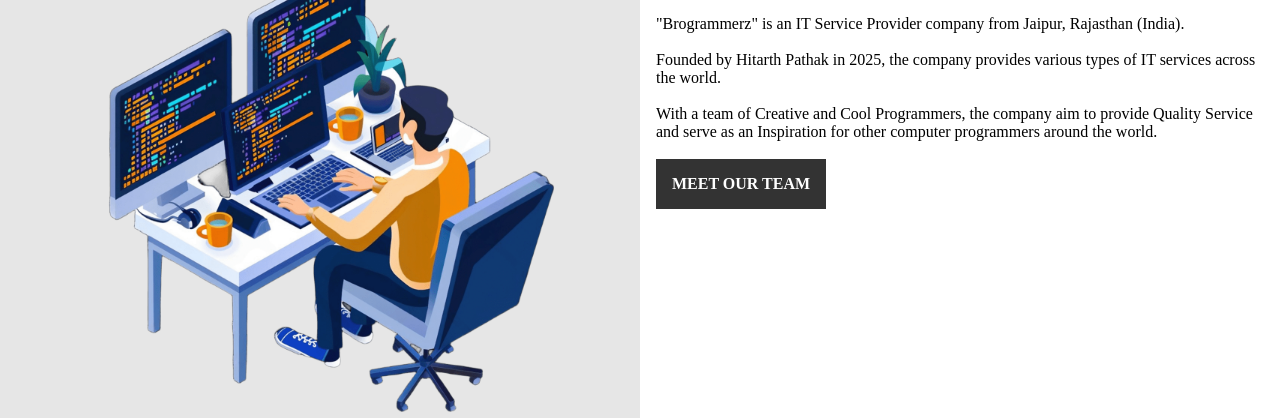
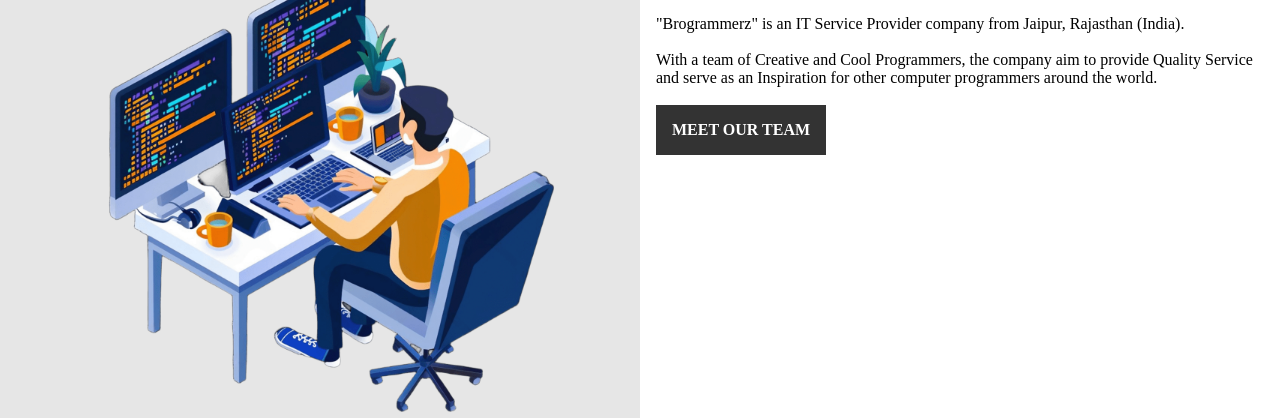
Before and after one commit to hitarthpathak/The-Brogrammerz, a plain HTML site: page index.html in a window 1280 px wide. Shown: the part 171-589 px from the top of the page. Drawn offline with Linux system fonts and the light colour scheme.

Commit message:
Update index.html

```diff
--- a/index.html
+++ b/index.html
@@ -44,8 +44,6 @@
 
             <p>
                 "Brogrammerz" is an IT Service Provider company from Jaipur, Rajasthan (India).
-                <br> <br>
-                Founded by Hitarth Pathak in 2025, the company provides various types of IT services across the world.
                 <br> <br>
                 With a team of Creative and Cool Programmers, the company aim to provide Quality Service and serve as an
                 Inspiration for other computer programmers around the world.
```
